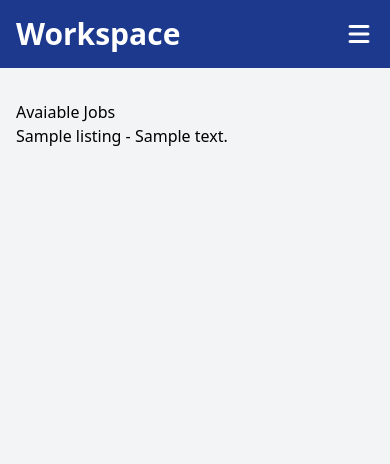
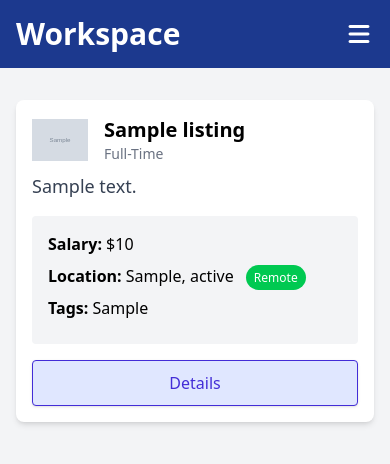
Before and after one commit to Chriswilliams231/Workspace, a Laravel app: page /jobs in a window 390 px wide. Shown: the top 464 px of the page. Run offline with Laravel 12, Linux system fonts and the light colour scheme; tables that the repository leaves empty hold one stand-in row (values such as "Sample post"); grey boxes marked "Sample" are stand-in pictures; style sheets or scripts are compiled from the project's sources; parts of the project's set-up code (start-up, migrations or seed data) failed here and were passed over; some libraries are stand-ins or nearby versions.

Commit message:
Added an new card component to the jobs page

```diff
--- /dev/null
+++ b/app/View/Components/JobCard.php
@@ -0,0 +1,26 @@
+<?php
+
+namespace App\View\Components;
+
+use Closure;
+use Illuminate\Contracts\View\View;
+use Illuminate\View\Component;
+
+class JobCard extends Component
+{
+    /**
+     * Create a new component instance.
+     */
+    public function __construct()
+    {
+        //
+    }
+
+    /**
+     * Get the view / contents that represent the component.
+     */
+    public function render(): View|Closure|string
+    {
+        return view('components.job-card');
+    }
+}
--- /dev/null
+++ b/resources/views/components/job-card.blade.php
@@ -0,0 +1,42 @@
+@props(['job'])
+
+<div class="rounded-lg shadow-md bg-white p-4">
+      <div class="flex items-center space-between gap-4">
+                        <img src="/images/{{$job->company_logo}}" alt="{{$job->company_name}}" class="w-14"/>
+                        <div>
+                            <h2 class="text-xl font-semibold">
+                               {{$job->title}}
+                            </h2>
+                            <p class="text-sm text-gray-500">{{$job->job_type}}</p>
+                        </div>
+                    </div>
+                    <p class="text-gray-700 text-lg mt-2">
+                        {{Str::limit($job->description, 120)}}
+                    </p>
+                    <ul class="my-4 bg-gray-100 p-4 rounded">
+                        <li class="mb-2"><strong>Salary:</strong> ${{number_format($job->salary)}}</li>
+                        <li class="mb-2">
+                            <strong>Location:</strong> {{$job->city}}, {{$job->state}}
+                            @if ($job->remote)
+                                 <span class="text-xs bg-green-500 text-white rounded-full px-2 py-1 ml-2">
+                                Remote
+                            </span>
+                            @else
+                                 <span class="text-xs bg-red-500 text-white rounded-full px-2 py-1 ml-2">
+                                On-site
+                            </span>
+                            @endif
+
+                        </li>
+                        <li class="mb-2">
+                            <strong>Tags:</strong> {{ucwords(str_replace(',', ', ', $job->tags))}}
+
+                        </li>
+                    </ul>
+                    <a
+                        href="{{route('jobs.show', $job->id)}}"
+                        class="block w-full text-center px-5 py-2.5 shadow-sm rounded border text-base font-medium text-indigo-700 bg-indigo-100 hover:bg-indigo-200"
+                    >
+                        Details
+                    </a>
+                </div>
--- a/resources/views/jobs/index.blade.php
+++ b/resources/views/jobs/index.blade.php
@@ -1,12 +1,11 @@
 <x-layout>
-    <h1>Avaiable Jobs</h1>
-    <ul>
+
+    <div class="grid grid-cols-1 md:grid-cols-3 gap-4 mb-6">
         @forelse($jobs as $job)
-        <li>
-           <a href="{{route('jobs.show', $job->id)}}"> {{$job['title']}}</a> - {{$job['description']}}
-        </li>
+        <x-job-card :job='$job' />
+
         @empty
-        <li>No Jobs Avaiable</li>
+        <p>No Jobs Avaiable</p>
         @endforelse
-    </ul>
+    </div>
 </x-layout>
```
Also changed, not shown: public/images/logos/logo-algorix.png (added), public/images/logos/logo-bitwave.png (added), public/images/logos/logo-digital-media.png (added), public/images/logos/logo-nextgen.png (added), public/images/logos/logo-pink-pig.png (added), public/images/logos/logo-quantumcode.png (added), public/images/logos/logo-shield.png (added), public/images/logos/logo-sparkle.png (added), public/images/logos/logo-tec-solutions.png (added), public/images/logos/logo-vencom.png (added), 1 other file.
